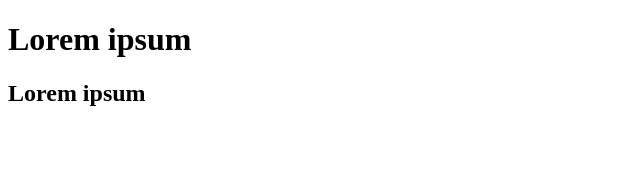
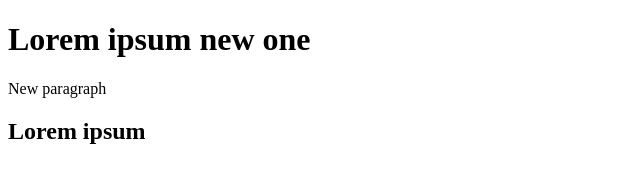
Before and after one commit to ejkej87/Practice, a plain HTML site: page index.html in a window 1280 px wide. Shown: the whole page, without its empty margins (0-640 px from the left). Drawn offline with Linux system fonts and the light colour scheme.

Commit message:
change h1 and add p

```diff
--- a/index.html
+++ b/index.html
@@ -5,7 +5,8 @@
    <title>New git title</title>
 </head>
 <body>
-   <h1>Lorem ipsum</h1>
+   <h1>Lorem ipsum new one</h1>
+   <p>New paragraph</p>
    <h2>Lorem ipsum</h2>
 </body>
 </html>
```
